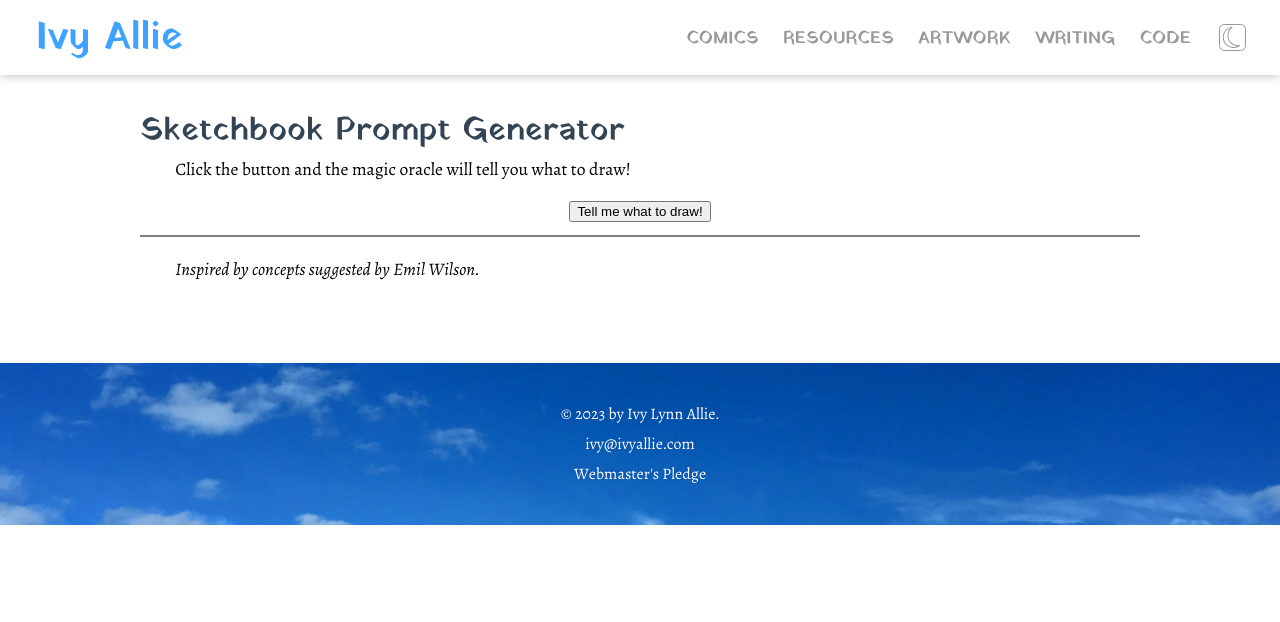
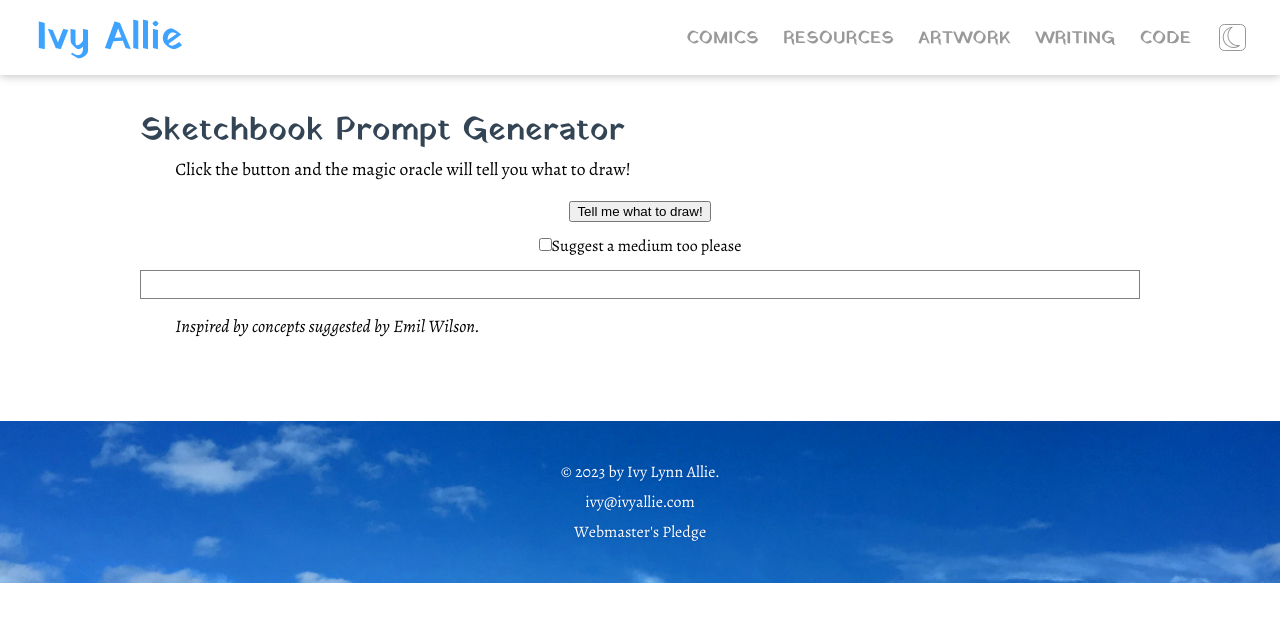
Before and after one commit to ivyallie/ivyallie.github.io, a Jekyll site: the page built from prompt_generator.html, in a window 1280 px wide. Shown: the top 622 px of the page. Built offline with Jekyll 4.4.1, drawn with Linux system fonts in a browser that asks for light colours; some of the changed lines change nothing that is shown.

Commit message:
Made some improvements to prompt generator (incl medium option

```diff
--- a/prompt_generator.html
+++ b/prompt_generator.html
@@ -4,12 +4,14 @@ permalink: /sketchbook_prompts/
 layout: default
 ---
 <p>Click the button and the magic oracle will tell you what to draw!</p>
-<button onclick="random_function()" style="margin: 10pt auto; display: block;">Tell me what to draw!</button>
-<p id="output" style="border:1px solid gray; text-align: center;"></p>
+<button onclick="random_function()" style="margin: 10pt auto; display: block; ">Tell me what to draw!</button>
+<div style="text-align: center;"><input type="checkbox" id="medium" name="medium" /><label for="medium">Suggest a medium too please</label></div>
+<p id="output" style="border:1px solid gray; text-align: center; padding: 10pt; margin: 10pt auto;"></p>
 
 <p><em>Inspired by concepts suggested by Emil Wilson.</em></p>
 <script>
     let output = document.getElementById('output');
+    let medium = document.getElementById('medium');
 
     let loathed = function () {
         let choices = [
@@ -108,6 +110,10 @@ layout: default
             'JFK',
             'Stanley Kubrick',
             'Salvador Dali',
+            'Vincent Price',
+            'Peter Cushing',
+            'Katharine Hepburn',
+            'David Lynch'
         ];
 
         let styles = [
@@ -138,7 +144,11 @@ layout: default
             'Grab the nearest book, open at random, and draw the first noun that appears on that page',
             'Imply a specific color in a black and white drawing',
             'Design a new cover or title treatment for the nearest book',
-            'Design a new cover or title treatment for the last album you listened to'
+            'Design a new cover or title treatment for the last album you listened to',
+            'Invent four characters who know each other',
+            'Draw a map from your imagination',
+            'Draw your interpretation of the first photo you see on a news website',
+            'Copy some drawings by artists you admire'
         ];
 
         return get_random(choices)+"."
@@ -244,6 +254,56 @@ layout: default
         return "Using as few details as possible (think Ed Emberley), draw "+get_random(choices)
     };
 
+    let collection = function () {
+        let choices = [
+            'birds',
+            'aircraft',
+            'cars',
+            'buildings',
+            'frogs',
+            'dogs',
+            'cats',
+            'toys',
+            'foods',
+            'vegetables',
+            'fruits',
+            'bricks',
+            'tools',
+            'plants',
+            'shoes',
+            'garbage',
+            'pieces of machinery',
+            'hats',
+            'landmarks',
+            'archetypes'
+        ];
+        return "Draw at least five different "+get_random(choices)
+    };
+
+    let which_medium = function () {
+        let choices = [
+            'ink',
+            'pencil',
+            'marker',
+            'colored pencil',
+            'pastel',
+            'crayon',
+            'charcoal',
+            'grease pencil',
+            'ballpoint',
+            'brush pen',
+            'a tool you rarely use',
+            'stencils',
+            'cut paper',
+            'eraser',
+            'children\'s art supplies',
+            'typical office supplies',
+            'low-quality materials',
+            'something not meant for art'
+        ];
+        return "Using "+get_random(choices)+": "
+    };
+
 
     let get_random = function (list) {
         return list[Math.floor(Math.random()*list.length)]
@@ -253,10 +313,15 @@ layout: default
         loathed, settings, macro, costume, caricatures,
         miscellaneous,
         redraw_character, furry,
-        lettering, minimalism];
+        lettering, minimalism,
+    collection];
 
     let random_function = function () {
         let which_function = Math.floor(Math.random()*function_array.length);
-        output.innerHTML = function_array[which_function]();
+        if (medium.checked === true) {
+            output.innerHTML= which_medium() + function_array[which_function]();
+        } else {
+            output.innerHTML = function_array[which_function]();
+        }
     };
 </script>
```
